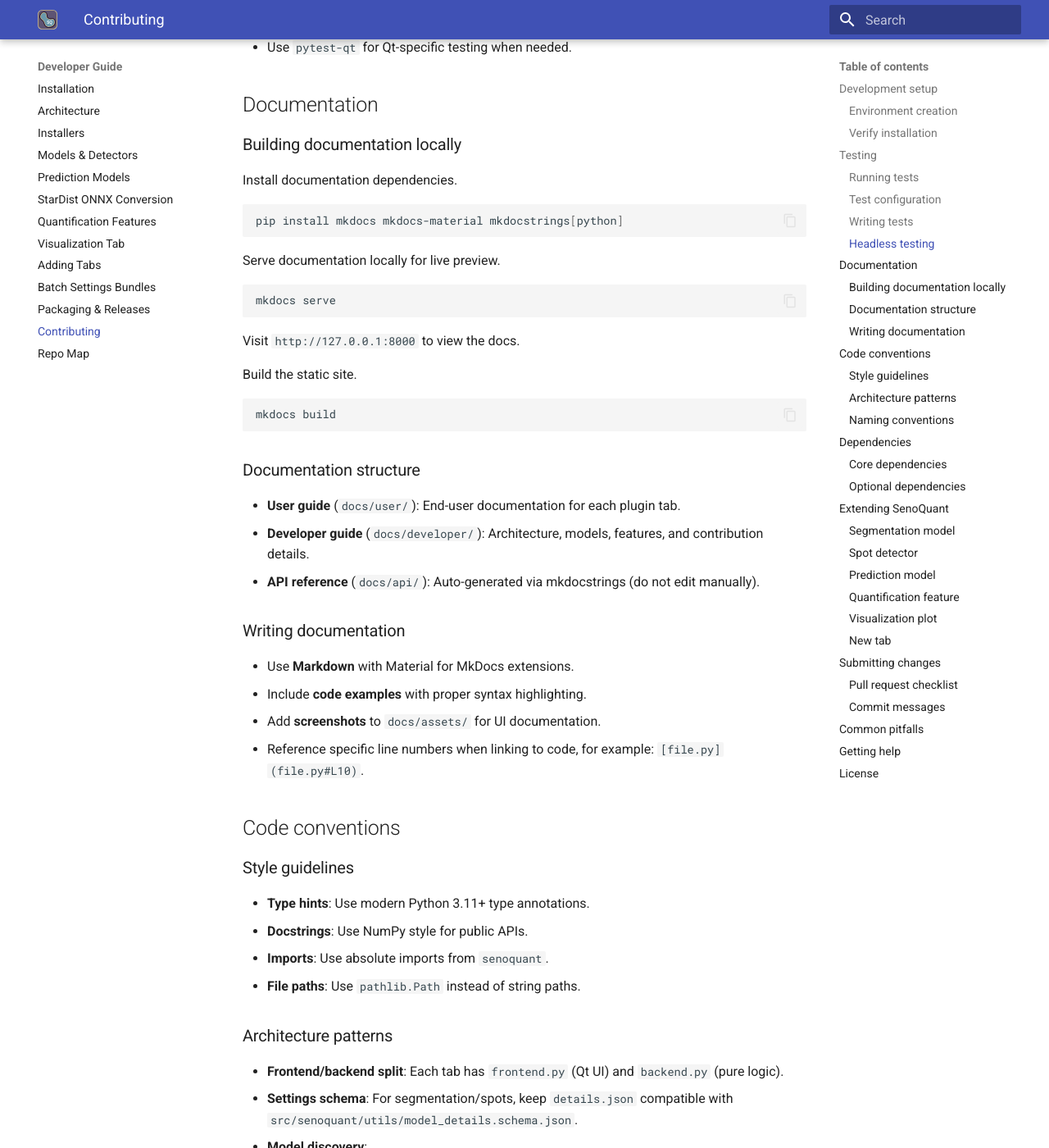
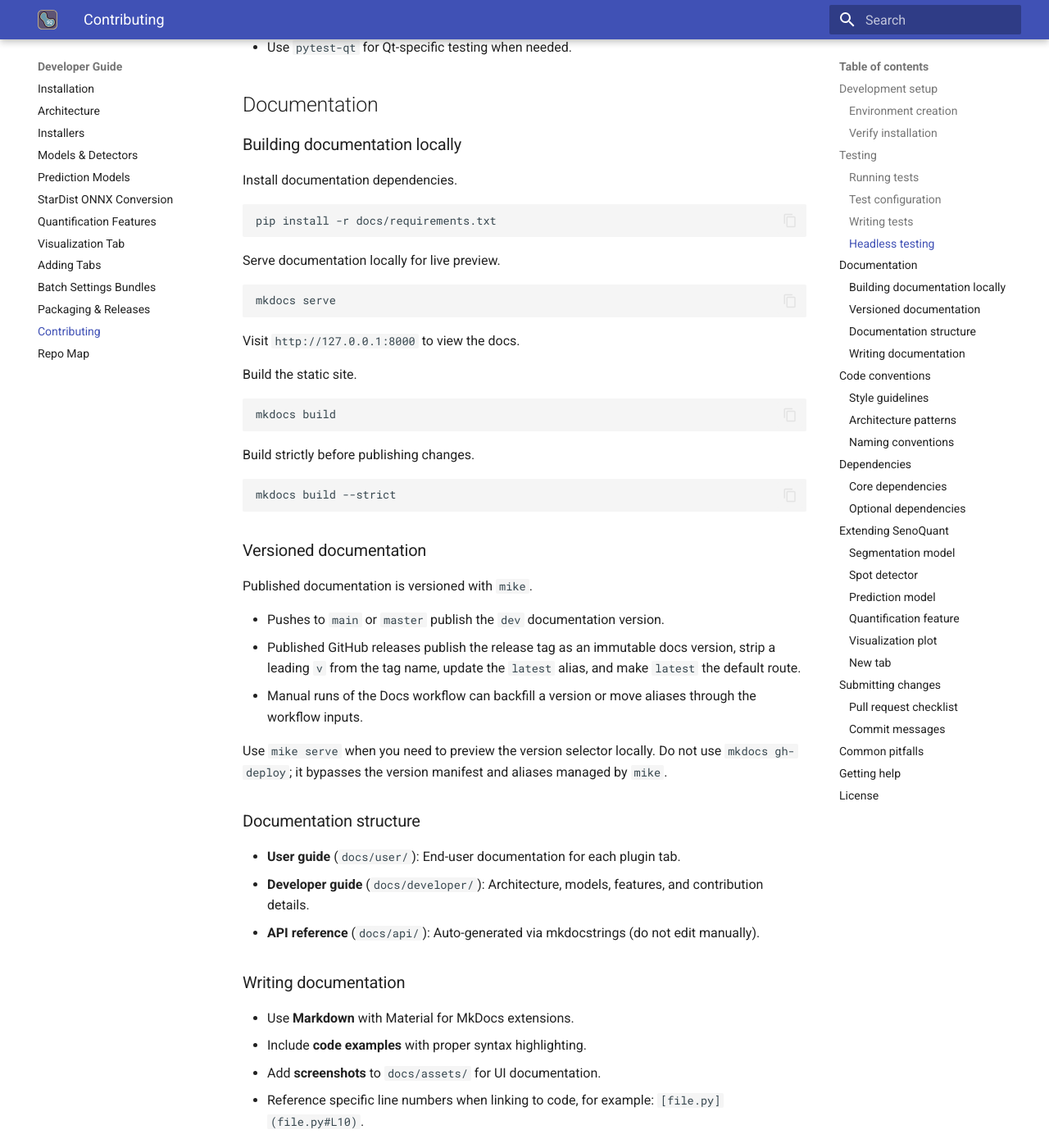
Before and after one commit to HaamsRee/senoquant, an MkDocs documentation site: the page built from docs/developer/contributing.md, in a window 1280 px wide and 1400 px high, scrolled down 1824 px. Shown: the whole window at 82% size. Built offline with MkDocs 1.6.1 and Material for MkDocs 9.7.7, drawn with Linux system fonts in a browser that asks for light colours; the version menu is left out.

Commit message:
Add versioned docs deployment

````diff
--- a/docs/developer/contributing.md
+++ b/docs/developer/contributing.md
@@ -80,7 +80,7 @@ Tests run without a display server.
 Install documentation dependencies.
 
 ```bash
-pip install mkdocs mkdocs-material mkdocstrings[python]
+pip install -r docs/requirements.txt
 ```
 
 Serve documentation locally for live preview.
@@ -96,6 +96,23 @@ Build the static site.
 ```bash
 mkdocs build
 ```
+
+Build strictly before publishing changes.
+
+```bash
+mkdocs build --strict
+```
+
+### Versioned documentation
+
+Published documentation is versioned with `mike`.
+
+- Pushes to `main` or `master` publish the `dev` documentation version.
+- Published GitHub releases publish the release tag as an immutable docs version, strip a leading `v` from the tag name, update the `latest` alias, and make `latest` the default route.
+- Manual runs of the Docs workflow can backfill a version or move aliases through the workflow inputs.
+
+Use `mike serve` when you need to preview the version selector locally.
+Do not use `mkdocs gh-deploy`; it bypasses the version manifest and aliases managed by `mike`.
 
 ### Documentation structure
 
--- /dev/null
+++ b/docs/requirements.txt
@@ -0,0 +1,4 @@
+mkdocs>=1.6,<2
+mkdocs-material>=9.5,<10
+mkdocstrings[python]>=0.26,<2
+mike>=2.1,<3
--- a/mkdocs.yml
+++ b/mkdocs.yml
@@ -1,5 +1,6 @@
 site_name: SenoQuant
 site_description: SenoQuant is a versatile napari plugin designed for comprehensive, accurate, and unbiased spatial quantification and prediction of senescence markers across diverse tissue contexts.
+site_url: https://haamsree.github.io/senoquant/
 
 theme:
   name: material
@@ -42,6 +43,10 @@ markdown_extensions:
 extra_css:
   - assets/stylesheets/api-reference.css
 
+extra:
+  version:
+    provider: mike
+
 nav:
   - Home: index.md
   - User Guide:
````
Also changed, not shown: README.md (+17 -17 lines), docs/user/prediction.md (+1 -1 lines), 1 other file.
